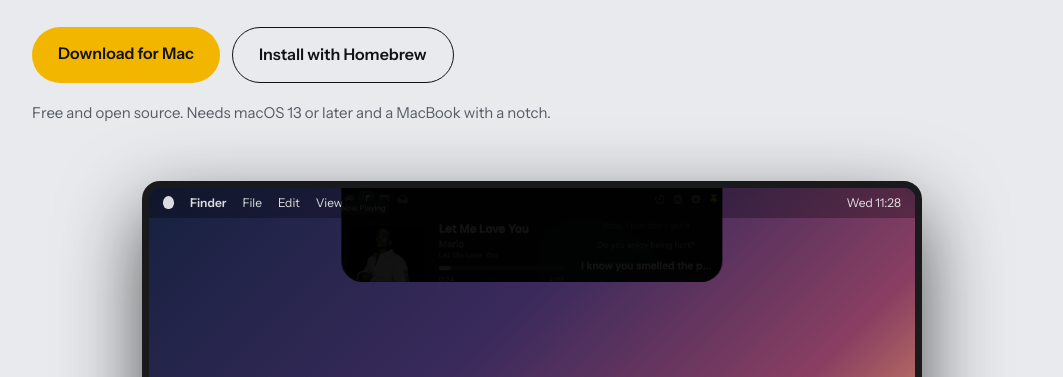
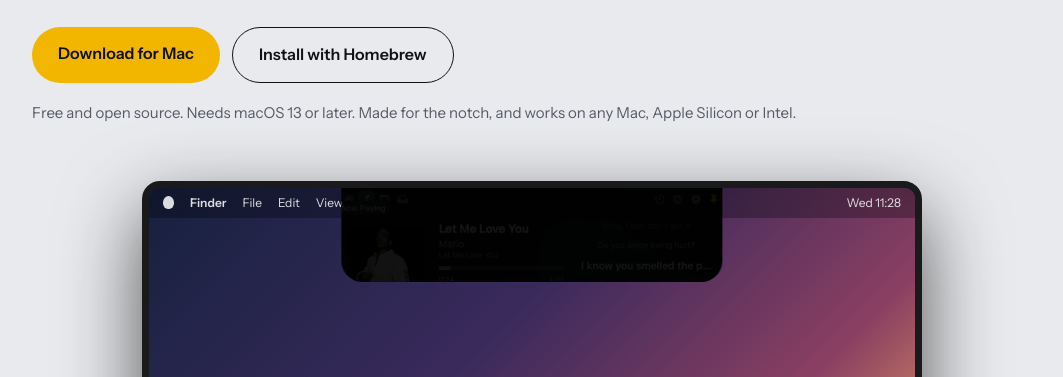
Before and after one commit to t27124949-cell/notch-island, a plain HTML site: page docs/index.html in a window 1280 px wide. Shown: the part 423-800 px from the top of the page, without its empty margins (108-1171 px from the left). Drawn offline with nearby package versions, Linux system fonts and the light colour scheme.

Commit message:
Build a universal binary (Apple Silicon + Intel); update README and landing page note
Co-Authored-By: Claude Sonnet 5.5 <noreply@anthropic.com>
Claude-Session: https://claude.ai/code/session_0121qmc6fQ6akJaU5ypd7Xqy

```diff
--- a/docs/index.html
+++ b/docs/index.html
@@ -136,7 +136,7 @@
       <a class="btn primary" href="https://github.com/t27124949-cell/notch-island/releases/latest">Download for Mac</a>
       <a class="btn ghost" href="#install">Install with Homebrew</a>
     </div>
-    <p class="note">Free and open source. Needs macOS 13 or later and a MacBook with a notch.</p>
+    <p class="note">Free and open source. Needs macOS 13 or later. Made for the notch, and works on any Mac, Apple Silicon or Intel.</p>
     <div class="stage" id="stage">
       <div class="screen">
         <div class="menubar"><span class="dot"></span><b>Finder</b><span>File</span><span>Edit</span><span>View</span><span class="sp"></span><span>Wed 11:28</span></div>
```
Also changed, not shown: 2 other files.
